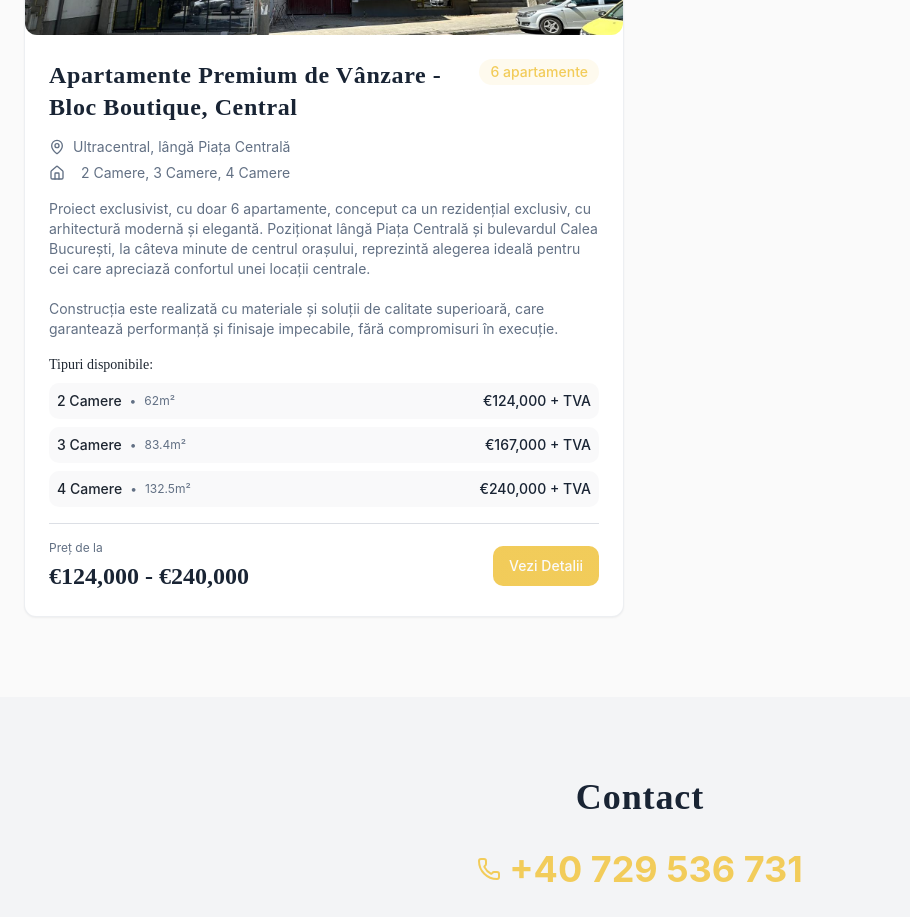
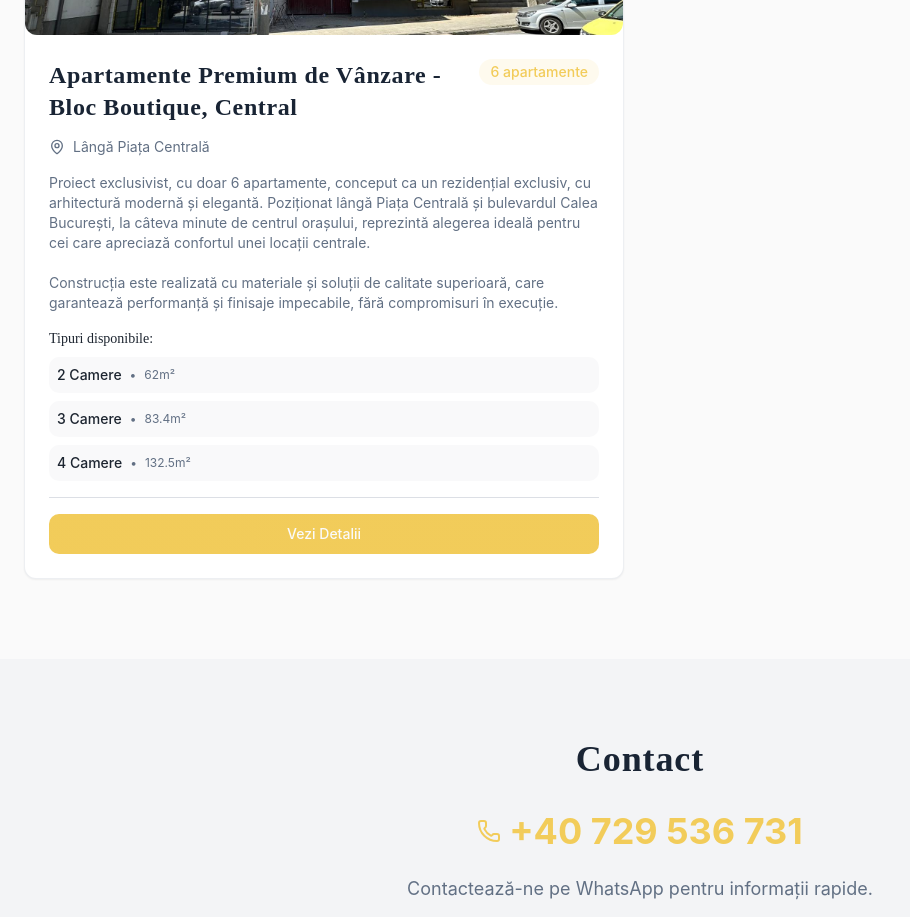
Before and after one commit to razvan286/premium-imobiliare, a React (Vite) app: page /apartamente in a window 1280 px wide. Shown: the part 1140-2057 px from the top of the page, without its empty margins (0-910 px from the left). Built offline with nearby package versions, Linux system fonts and the light colour scheme.

Commit message:
last updates to the buildings sections

```diff
--- a/src/components/BuildingCard.tsx
+++ b/src/components/BuildingCard.tsx
@@ -41,12 +41,12 @@ const BuildingCard = ({ building }: BuildingCardProps) => {
           <span className="text-sm">{building.location}</span>
         </div>
 
-        <div className="flex items-center gap-4 text-muted-foreground">
+        {/* <div className="flex items-center gap-4 text-muted-foreground">
           <Home className="w-4 h-4" />
           <span className="text-sm">
             {building.apartmentTypes.map((apt) => apt.type).join(", ")}
           </span>
-        </div>
+        </div> */}
       </CardHeader>
 
       <CardContent>
@@ -71,24 +71,24 @@ const BuildingCard = ({ building }: BuildingCardProps) => {
                       {apt.surface}m²
                     </span>
                   </div>
-                  <span className="text-sm font-medium text-primary">
+                  {/* <span className="text-sm font-medium text-primary">
                     {`€${apt.price.toLocaleString()}${apt.vat ? " + TVA" : null}`}
-                  </span>
+                  </span> */}
                 </div>
               ))}
             </div>
           </div>
 
-          <div className="flex justify-between items-center pt-4 border-t">
-            <div>
+          <div className="flex pt-4 gap-3 border-t">
+            {/* <div>
               <p className="text-xs text-muted-foreground mb-1">Preț de la</p>
               <span className="text-2xl font-playfair font-bold text-primary">
                 {priceRange}
               </span>
-            </div>
+            </div> */}
 
-            <Link to={`/apartamente/${building.id}`}>
-              <Button className="btn-premium">Vezi Detalii</Button>
+            <Link to={`/apartamente/${building.id}`} className="flex-1">
+              <Button className="btn-premium w-full">Vezi Detalii</Button>
             </Link>
           </div>
         </div>
--- a/src/data/buildings.ts
+++ b/src/data/buildings.ts
@@ -9,7 +9,7 @@ export const buildings: Building[] = [
   {
     id: "bloc-boutique-central",
     name: "Apartamente Premium de Vânzare - Bloc Boutique, Central",
-    location: "Ultracentral, lângă Piața Centrală",
+    location: "Lângă Piața Centrală",
     description: `Proiect exclusivist, cu doar 6 apartamente, conceput ca un rezidențial exclusiv, cu arhitectură modernă și elegantă. Poziționat lângă Piața Centrală și bulevardul Calea București, la câteva minute de centrul orașului, reprezintă alegerea ideală pentru cei care apreciază confortul unei locații centrale.
 
       Construcția este realizată cu materiale și soluții de calitate superioară, care garantează performanță și finisaje impecabile, fără compromisuri în execuție.
```
